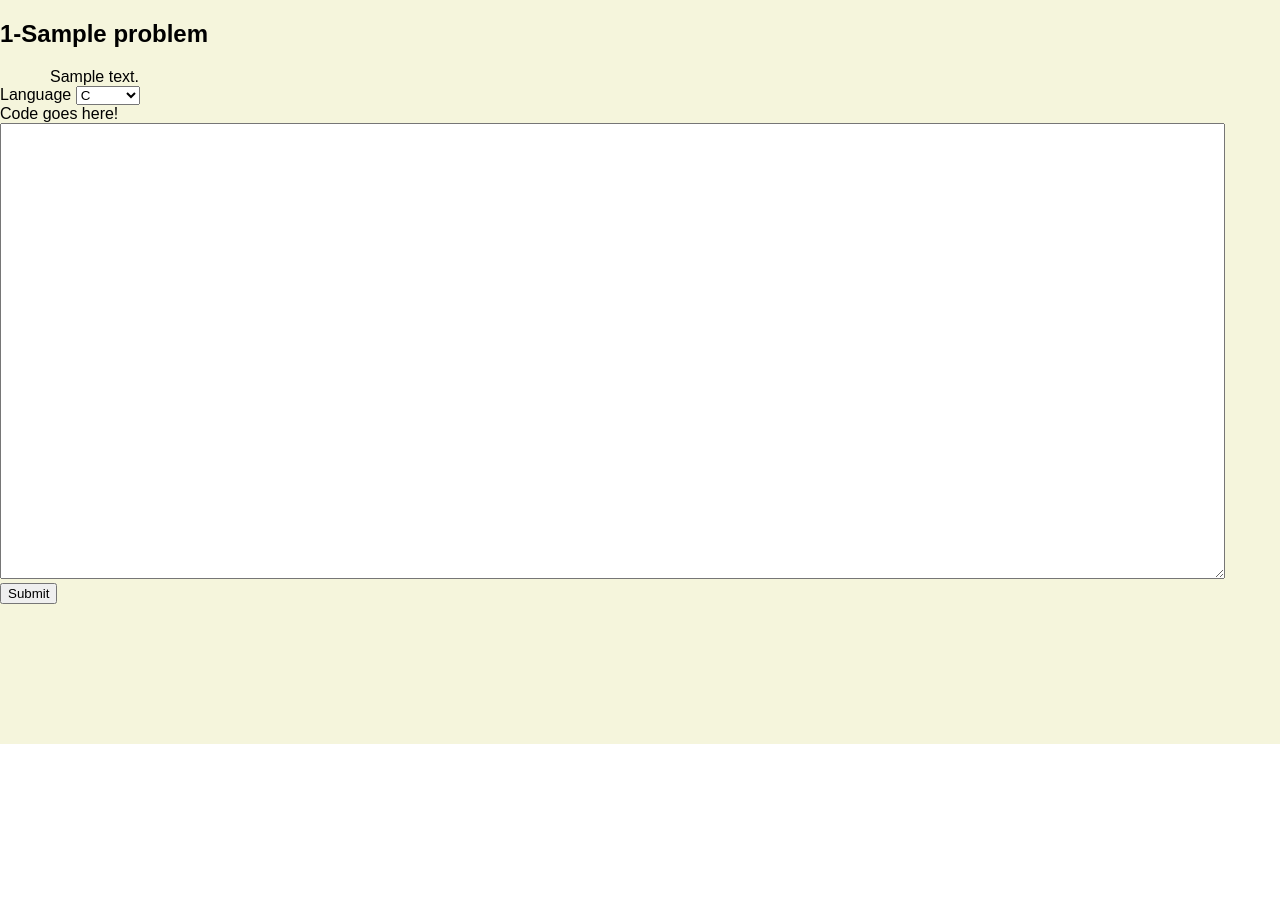
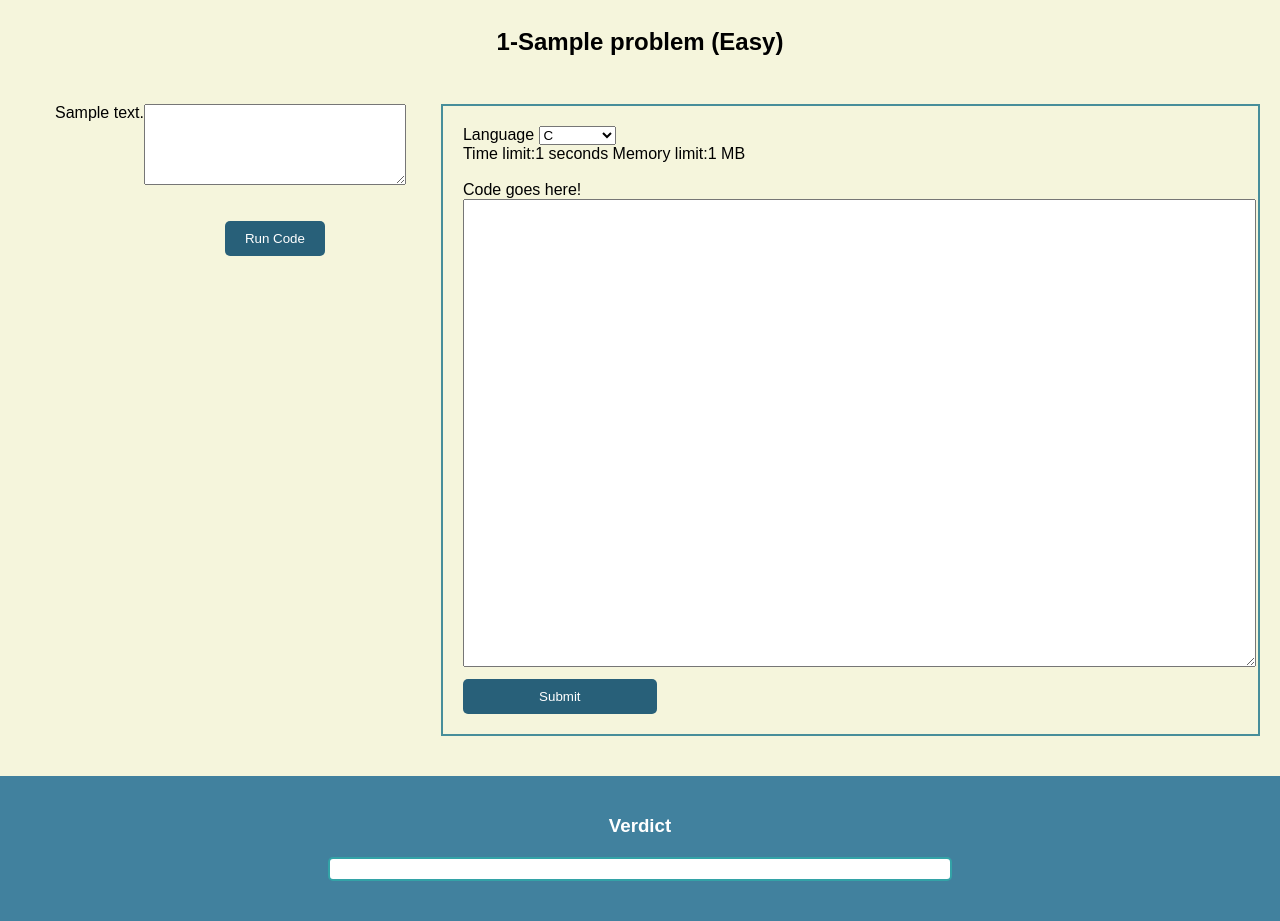
Before and after one commit to Akshay-Gupta13/CodeScaper, a Django app: page /home/problem/1 in a window 1280 px wide. Shown: the part 56-977 px from the top of the page. Before the commit the page ends 800 px from the top, so only its background shows below. Run offline with Django 4.2, Linux system fonts and the light colour scheme; a user stored in the database is signed in; tables that the repository leaves empty hold one stand-in row (values such as "Sample post"); some libraries are stand-ins or nearby versions.

Commit message:
Compiler part added and working on output and verdicts

```diff
--- a/dashboard/views.py
+++ b/dashboard/views.py
@@ -52,10 +52,10 @@
          user = auth.authenticate(username=username,password=password)
 
          if user is not None:
-            login(request, user)
+            auth.login(request, user)
             return redirect('home')
          else:
-           messages.info(request,"Invaild credentials.")
+           messages.info(request,'Invaild credentials.')
            return redirect('login')
 
      else:
--- a/question/urls.py
+++ b/question/urls.py
@@ -6,6 +6,4 @@
     path('',views.HomePage,name='home'),
     path('problem/<int:problem_id>',views.ProblemPage,name='problem'),
     path('problem/<int:problem_id>/verdict',views.verdict, name='verdict'),
-
-
 ]
--- a/question/views.py
+++ b/question/views.py
@@ -1,22 +1,24 @@
 from django.shortcuts import render,redirect
-from .models import Problem, test_case
-from onlinejudge.compiler import CodeCompiler, codeExecute
+from .models import Problem, Submissions
+from onlinejudge.compiler import compile_code,run_code, check_tc
 from django.contrib import messages
+from django.contrib.auth.decorators import login_required
+from django.conf import settings
+from pathlib import Path
+from django.http import JsonResponse
+import json
+import os
 
-from django.contrib.auth import login, authenticate, logout
-from pathlib import Path
-
-import json
-from django.http import JsonResponse
-
-import os
+BASEDIR = os.path.dirname(os.path.dirname(os.path.abspath(__file__)))
  # Create your views here.
+@login_required(login_url='login')
 
 def HomePage(request):
     question = Problem.objects.all()
     return render(request,'home.html',{'question':question})
 
 #############################################################
+@login_required(login_url='login')
 
 def ProblemPage(request, problem_id):
     question = Problem.objects.get(pk=problem_id)
@@ -24,8 +26,65 @@
     # print(problem_id)
     return render(request,'question.html',{'question':question})
 #############################################################
+@login_required(login_url='login')
 
-def verdict(request, problem_id):
+def verdict(request,problem_id):
     question = Problem.objects.get(pk=problem_id)
-    return render(request, 'verdict.html', {'question': question })
-#############################################################
+    tc = Problem.objects.get(pk=problem_id).test_cases.all()
+
+    if request.method == 'POST':
+        payload = json.loads(request.body)
+
+
+        code = payload.get("code")
+        language = payload.get("language")
+
+        if code == "":
+            return JsonResponse({"message": "code is empty"}, status=400)
+        else:
+            path = os.path.join(BASEDIR,f'onlinejudge\\trash\\temp.{language}')
+            with open(path,'w') as f:
+                f.write(str(code))
+            compile_code(path,language)
+            answer = check_tc(tc,language)
+            if answer == "Accepted":
+                    verdict=1
+            else:
+                    verdict=0
+
+            submission = Submissions(
+                user_id=request.user.username,
+                problem_name=question.problem_name,
+                language=language,
+                code=code,
+                verdict=answer
+                )
+            submission.save()
+            return JsonResponse({"message": answer}, status=200)
+    else:
+        return JsonResponse({"message": "Invalid Request"}, status=400)
+
+def sub(request):
+    submissions_list = Submissions.objects.all()
+    return render(request,'output.html',{'submissions_list':submissions_list})
+
+def customTc(request):
+    if request.method == 'POST':
+        payload = json.loads(request.body)
+        user_tc_value = payload.get("user_tc")
+        code = payload.get("user_code")
+        language = payload.get("language")
+
+        if code == "":
+            return JsonResponse({"message": "user_tc is empty"}, status=400)
+        else:
+            path = os.path.join(BASEDIR,f'OJ/waste/temp.{language}')
+            with open(path,'w') as f:
+                f.write(str(code))
+
+            compile_code(path,language)
+
+            answer = run_code(language,str(user_tc_value).replace(" ","\n"))
+            return JsonResponse({"message": answer}, status=200)
+    else:
+        return JsonResponse({"message": "Invalid request"}, status=400)
--- a/templates/home.html
+++ b/templates/home.html
@@ -80,7 +80,7 @@
       <ul class ="question-list">
 
         {% for q in question %}
-        <li><a href="problem/{{ q.problem_id }}">{{ q.problem_id }} {{ q.problem_name }}</a></li>
+        <li><a href="problem/{{ q.problem_id }}">{{ q.problem_id }} {{ q.problem_name }}   ({{ q.problem_difficulty}})</a></li>
         {% endfor %}
       </ul>
     </div>
--- a/templates/question.html
+++ b/templates/question.html
@@ -21,6 +21,8 @@
         }
 
         .navbar {
+          margin: 0;
+          padding: 0;
         background-color: rgb(152, 193, 193);
         overflow: hidden;
       }
@@ -44,25 +46,101 @@
             background-color: black;
 
           } */
+      .selected-question{
+        display: block;
+        text-align: center;
+      padding: 8px;
+      font-weight: bold;
+      }
+      .main_data {
+      display: flex;
+      justify-content: space-between;
+      padding: 20px;
+     }
      .Problem-description{
         display: flex;
         justify-content: left;
-            padding-left: 50px;
+        padding-left: 35px;
+        padding-right: 35px;
 
           }
 
-        .main_data{
-          display:contents;
-          justify-content: space-around;
+      .compiler-container {
+      flex: 1;
+      border: 2px solid #478e9a;
+      padding: 20px;
+    }
+
+    .compiler-container select{
+      width: 10%;
+      align-items: center;
+      /* color: #478e9a; */
+    }
+    .compiler-container textarea
+     {
+      width: 100%;
+      padding: 8px;
+      margin-bottom: 8px;
+    }
+    .compiler-container button{
+       width: 25%;
 
     }
-        /* .code-submission:button{
-          display: flex;
-          padding-left: 50px;
-          padding-top: 20px;
-          border-radius: 4px;
-        } */
+    .customTc-container {
+      display: inline-flex;
+      flex-direction: column;
+      align-items: center;
+      margin-bottom: 20px;
+    }
 
+    .run-code-btn {
+      background-color: #286079;
+      color: #ffffff;
+      padding: 10px 20px;
+      border: none;
+      border-radius: 5px;
+      cursor: pointer;
+    }
+
+    .run-code-btn:hover {
+      background-color: rgb(0, 0, 0);
+      color: lightblue;
+    }
+  .Verdict {
+      text-align: center;
+      padding: 20px;
+      font-weight: bold;
+      background-color: #41819e;
+      color: #ffffff;
+      margin-top: 20px;
+    }
+
+    .verdict-result {
+      padding: 10px;
+      margin: 20px auto;
+      max-width: 600px;
+      border: 2px solid #33a3a7;
+      border-radius: 5px;
+      background-color: #ffffff;
+    }
+
+    .verdict-result.accepted {
+      color: green;
+    }
+
+    .verdict-result.not-accepted {
+      color: red;
+    }
+
+    .output-textarea {
+      width: 100%;
+      height: 120px;
+      resize: vertical;
+      padding: 8px;
+      margin-top: 8px;
+      border: 2px solid #387b8a;
+      border-radius: 10px;
+    }
       </style>
     </head>
     <body>
@@ -71,37 +149,112 @@
         <a href="#">{{user.username}}</a>
         <a href="{% url 'logout' %}" class="btn btn-primary">Logout</a>
       </div>
-        <h2 class="selected-question">{{ question.problem_id }}-{{ question.problem_name }}</h2>
-        <!-- <div>Difficulty: <span id="difficulty">{{difficulty}}</span></div> -->
-        <!-- <div>Mark for later <span id="marker"><button></button></span></div> -->
+        <h2 class="selected-question">{{ question.problem_id }}-{{ question.problem_name }}  ({{ question.problem_difficulty}})</h2>
+  <div class="main_data">
     <div class="Problem-description">
       {{ question.problem_description }}
+      <div class="customTc-container">
+        <textarea name="customTc" id="customTc" cols="30" rows="5"></textarea>
+        <br>
+        <div class="outputTextarea" id="outputTextarea"></div>
+        <br>
+        <button class="run-code-btn"onclick="updateData()">Run Code</button>
       </div>
-        <form action="{{ problem_id }}/verdict" method="post">
-          {% csrf_token %}
-          <div class="from-label">
+    </div>
+    <div class="compiler-container">
       <label for ="language">Language</label>
-            <select class="from-format" id="language" name ="language">
+      <select name ="language" id="language" >
         <option value="c">C</option>
         <option value="cpp">C++</option>
         <option value="py">Python</option>
       </select>
+      <br>
+      <div class="time-limit"> Time limit:{{question.problem_timelimit}} seconds  Memory limit:{{question.problem_memorylimit}} MB</div>
+      <br>
+      <label for="code">Code goes here!</label>
+      <br>
+      <textarea name="code" id="code" cols="50" rows="30"></textarea>
+      <br>
+      <button class="run-code-btn" onclick ="compileCode()">Submit</button>
+    </div>
+  </div>
+  <div class="Verdict">
+    <h3>Verdict</h3>
+    <div class="verdict-result" id="Verdict">
 
-          <div class="from-format"></div>
-          <label for="code">Code goes here!</label>
-          <textarea class="from-format" id="code" name="code" rows="30" cols="150" class="border rounded-lg p-2 bg-lightblue" required></textarea>
-
-     <input type="Submit">
-        </form>
-        <!-- <div class="code-submission">
-          <button type="submit" class="btn btn-primary">Submit Code</button>
-        </div>  -->
+    </div>
   </div>
 
+  <script>
+    function compileCode(){
+      var csrf_token = "{{ csrf_token }}";
+      const language = document.getElementById("language").value;
+      const user_code = document.getElementById("code").value;
+      const payload = {
+        language : language,
+        code : user_code
+      }
+      fetch('{{question.problem_id}}/verdict', {
+          method: 'POST',
+          body: JSON.stringify(payload),
+          headers: {
+            'Content-Type': 'application/json',
+            'X-CSRFToken': csrf_token
+          }
+        })
+        .then(response => response.json())
+        .then(data => {
+          if(data.message == "Accepted"){
+            document.getElementById("Verdict").classList.add("accepted");
+          }
+          else{
+            document.getElementById("Verdict").classList.add("not-accepted");
+          }
+          const dataContainer = document.getElementById('Verdict');
+          // Update the content inside the data container
+          dataContainer.innerHTML = `
+            <p>${data.message}</p>
+          `;
+        })
+        }
 
+    function updateData() {
+      var csrf_token = "{{ csrf_token }}";
+      const user_tc = document.getElementById("customTc").value;
+      const user_code = document.getElementById("code").value;
+      console.log(user_code)
+      const language = document.getElementById("language").value;
+      const payload = {
+        user_tc: user_tc,
+        user_code: user_code,
+        language: language
 
-          <script>
+      };
+
+      console.log(payload);
+      try {
+        fetch('customTc', {
+          method: 'POST',
+          body: JSON.stringify(payload),
+          headers: {
+            'Content-Type': 'application/json',
+            'X-CSRFToken': csrf_token
+          }
+        })
+        .then(response => response.json())
+        .then(data => {
+          const dataContainer = document.getElementById('outputTextarea');
+          // Update the content inside the data container
+          dataContainer.innerHTML = `
+            <p>${data.message}</p>
+          `;
+        })
+        .then
+        .catch(error => console.error('Error fetching data:', error));
+      } catch(err){
+        console.log(err);
+      }
+  }
   </script>
-
 </body>
 </html>
```
Also changed, not shown: onlinejudge/compiler.py (+48 -53 lines), question/models.py (+14 -2 lines), templates/login.html (+53 -46 lines), templates/output.html (added, +84 -0 lines), templates/verdict.html (+9 -34 lines), question/migrations/0002_remove_problem_problem_attempted_and_more.py (added), question/migrations/0003_submissions.py (added), question/migrations/0004_problem_problem_difficulty.py (added), 4 other files. Lines whose indentation alone changed are shown as unchanged.
